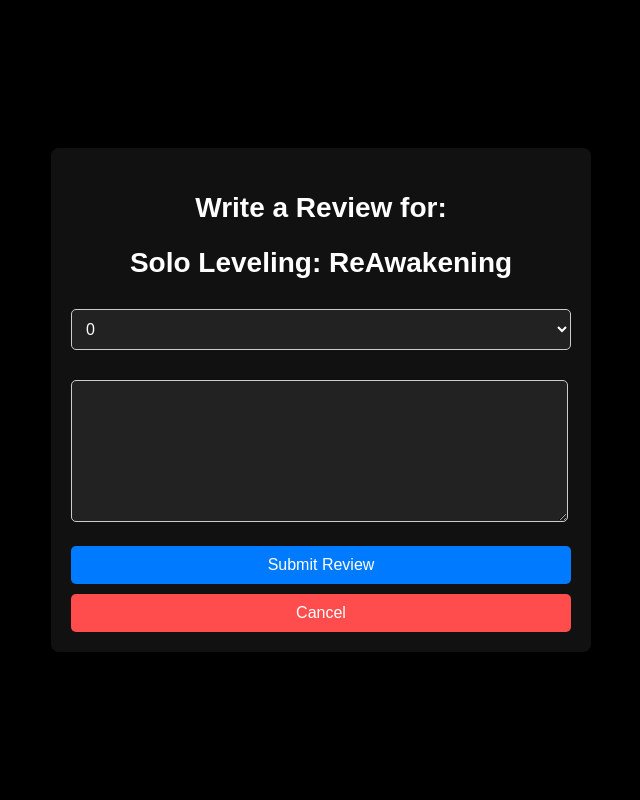
After one commit to HechYeo/CineAux, a Django app: page /movie/1/review/ in a window 1280 px wide. The commit adds this page. Shown: the whole page, without its empty margins (319-959 px from the left). Run offline with Django 5.2, Linux system fonts and the light colour scheme; a user stored in the database is signed in; data comes from the database, SQL or seed files in the repository; both versions use the stored data as it was after the commit.

Commit message:
Added Reviews to each Movie

```diff
--- a/cinema_project/users/admin.py
+++ b/cinema_project/users/admin.py
@@ -1,5 +1,5 @@
 from django.contrib import admin
-from .models import Movie, Showtime, User, Booking, Seat
+from .models import Movie, Showtime, User, Booking, Seat, Review
 # Register your models here.
 # Register your model with Django Admin
 admin.site.register(Movie)
@@ -7,3 +7,4 @@ admin.site.register(Showtime)
 admin.site.register(User)
 admin.site.register(Booking)
 admin.site.register(Seat)
+admin.site.register(Review)
--- a/cinema_project/users/forms.py
+++ b/cinema_project/users/forms.py
@@ -1,7 +1,7 @@
 from django import forms
 from django.contrib.auth import get_user_model
 from django.core.exceptions import ValidationError
-from .models import User, Profile, Movie
+from .models import User, Profile, Movie, Review
 from django.core.validators import RegexValidator
 
 User = get_user_model()
@@ -61,3 +61,12 @@ class EditProfileForm(forms.ModelForm):
     class Meta:
         model = User
         fields = ['first_name', 'last_name', 'email']
+
+class ReviewForm(forms.ModelForm):
+    RATING_CHOICES = [(i, str(i)) for i in range(6)]  # Rating choices from 0 to 5
+
+    rating = forms.ChoiceField(choices=RATING_CHOICES, widget=forms.Select, required=True)
+
+    class Meta:
+        model = Review
+        fields = ['rating', 'comment']
--- a/cinema_project/users/models.py
+++ b/cinema_project/users/models.py
@@ -1,6 +1,8 @@
 from django.db import models
 from django.contrib.auth.models import User
 from django.contrib.auth.models import AbstractUser
+from django.core.validators import MinValueValidator, MaxValueValidator
+
 
 
 class User(AbstractUser):
@@ -23,7 +25,13 @@ class Profile(models.Model):
     age = models.PositiveIntegerField()
 
     def __str__(self):
-        return f"{self.user.firstname} {self.user.lastname} - Profile"
+        return f"{self.user.first_name} {self.user.last_name} - Profile"
+
+class Genre(models.Model):
+    name = models.CharField(max_length=50, unique=True)
+
+    def __str__(self):
+        return self.name
 
 class Movie(models.Model):
     title = models.CharField(max_length=255)
@@ -31,7 +39,8 @@ class Movie(models.Model):
     release_date = models.DateField()
     duration = models.IntegerField()  # Duration in minutes
     poster = models.ImageField(upload_to='movie_poster/', blank=True, null=True)
-    age_rating = models.CharField(max_length=10)  # For FSK rating
+    age_rating = models.CharField(max_length=10)
+    genres = models.ManyToManyField(Genre, related_name="movies", blank=True)
 
     def __str__(self):
         return self.title
@@ -39,6 +48,10 @@ class Movie(models.Model):
 class Showtime(models.Model):
     movie = models.ForeignKey(Movie, on_delete=models.CASCADE, related_name='showtimes')
     time = models.TimeField(null=True)  # Store time as a time object
+
+    @property
+    def available_seats(self):
+        return Seat.objects.filter(showtime=self, is_taken=False).count()
 
     def __str__(self):
         return f"{self.movie.title} - {self.time}"
@@ -61,3 +74,13 @@ class Booking(models.Model):
 
     def __str__(self):
         return f"{self.user.email} - {self.showtime.movie.title} at {self.showtime.time}"
+
+class Review(models.Model):
+    user = models.ForeignKey(User, on_delete=models.CASCADE)
+    movie = models.ForeignKey(Movie, on_delete=models.CASCADE, related_name='reviews')
+    rating = models.IntegerField(default=1, validators=[MinValueValidator(1), MaxValueValidator(5)])  # 1 to 5 stars
+    comment = models.TextField()
+    created_at = models.DateTimeField(auto_now_add=True)
+
+    def __str__(self):
+        return f"{self.user.email} - {self.movie.title} ({self.rating}/5)"
--- /dev/null
+++ b/cinema_project/users/templates/users/add_review.html
@@ -0,0 +1,116 @@
+<!DOCTYPE html>
+<html lang="en">
+<head>
+    <meta charset="UTF-8">
+    <meta name="viewport" content="width=device-width, initial-scale=1.0">
+    <title>Add Review</title>
+    <style>
+        body {
+            font-family: Arial, sans-serif;
+            background-color: #000; /* Black background */
+            color: #fff; /* White text */
+            display: flex;
+            justify-content: center;
+            align-items: center;
+            height: 100vh;
+            margin: 0;
+        }
+
+        .review-container {
+            background-color: #111; /* Dark container background */
+            padding: 20px;
+            border-radius: 8px;
+            box-shadow: 0 4px 10px rgba(0, 0, 0, 0.1);
+            width: 100%;
+            max-width: 500px;
+            position: relative;
+        }
+
+        h2 {
+            text-align: center;
+            color: #fff; /* White text for headings */
+            font-size: 28px;
+            margin-bottom: 15px;
+        }
+
+        .form-group {
+            margin-bottom: 20px;
+        }
+
+        .form-group label {
+            font-size: 16px;
+            color: #ccc;
+        }
+
+        .form-group textarea,
+        .form-group select {
+            width: 100%;
+            padding: 10px;
+            font-size: 16px;
+            border: 1px solid #ccc;
+            border-radius: 5px;
+            background-color: #222;
+            color: #fff;
+            margin-top: 15px;
+        }
+
+        .form-group textarea {
+            height: 120px;
+            margin-top: 10px;
+            width: 95%;
+        }
+
+        .submit-btn,
+        .cancel-btn {
+            width: 100%;
+            padding: 10px;
+            font-size: 16px;
+            border: none;
+            border-radius: 5px;
+            cursor: pointer;
+        }
+
+        .submit-btn {
+            background-color: #007BFF; /* Blueish color */
+            color: white;
+        }
+
+        .submit-btn:hover {
+            background-color: #0056b3; /* Darker blue on hover */
+        }
+
+        .cancel-btn {
+            background-color: #FF4D4D; /* Red color */
+            color: white;
+            margin-top: 10px;
+        }
+
+        .cancel-btn:hover {
+            background-color: #cc0000; /* Darker red on hover */
+        }
+    </style>
+</head>
+<body>
+
+    <div class="review-container">
+        <h2>Write a Review for:</h2>
+        <h2>{{ movie.title }}</h2>
+
+        <form method="POST">
+            {% csrf_token %}
+            <div class="form-group">
+                {{ form.rating }}
+            </div>
+            <div class="form-group">
+                {{ form.comment }}
+            </div>
+            <button type="submit" class="submit-btn">Submit Review</button>
+            <!-- Cancel Button -->
+            <a href="{% url 'movie_showtimes' movie.id %}">
+                <button type="button" class="cancel-btn">Cancel</button>
+            </a>
+        </form>
+    </div>
+
+</body>
+</html>
--- a/cinema_project/users/templates/users/dashboard.html
+++ b/cinema_project/users/templates/users/dashboard.html
@@ -233,7 +233,7 @@
         </div>
 
         <div class="movie-list-container">
-            <h3>Movies for this month:</h3>
+            <h3>Top Movies this month:</h3>
             <ul class="movie-list">
                 {% for movie in movies %}
                     <li class="movie-item">
--- a/cinema_project/users/urls.py
+++ b/cinema_project/users/urls.py
@@ -1,5 +1,4 @@
 from django.urls import path
-from django.contrib.auth.views import LogoutView
 from . import views
 from django.conf import settings
 from django.conf.urls.static import static
@@ -21,5 +20,6 @@ urlpatterns = [
     path('booked_seats/', views.booked_seats, name='booked_seats'),
     path('cancel_booking/<int:booking_id>/<str:seat_number>/', views.cancel_booking, name='cancel_booking'),
     path('transfer_seat/<int:booking_id>/<str:seat_number>/', views.transfer_seat, name='transfer_seat'),
+    path('movie/<int:movie_id>/review/', views.add_review, name='add_review'),
 
 ] + static(settings.MEDIA_URL, document_root=settings.MEDIA_ROOT)
--- a/cinema_project/users/views.py
+++ b/cinema_project/users/views.py
@@ -4,13 +4,11 @@ from .forms import UserRegistrationForm
 from django.contrib.auth import logout
 from django.shortcuts import render, redirect, get_object_or_404
 from django.contrib import messages
-from .models import Movie, Showtime
-from .forms import MovieForm
+from .models import Movie, Showtime, Seat, Booking, User
+from .forms import UserRegistrationForm, ReviewForm, EditProfileForm
 from django.contrib.auth.decorators import login_required
-from .forms import EditProfileForm
 from django.contrib.auth.views import PasswordChangeView
 from django.urls import reverse_lazy
-from .models import Movie, Showtime, Seat, Booking, User
 from django.http import HttpResponse
 from django.http import Http404
 
@@ -80,7 +78,10 @@ def movie_list(request):
 def movie_showtimes(request, movie_id):
     movie = get_object_or_404(Movie, id=movie_id)
     showtimes = Showtime.objects.filter(movie=movie)
-    return render(request, 'users/movie_showtimes.html', {'movie': movie, 'showtimes': showtimes})
+    reviews = movie.reviews.all()
+    max_rating = 5
+    return render(request, 'users/movie_showtimes.html', {'movie': movie, 'showtimes': showtimes, 'reviews': reviews})
+
 
 @login_required
 def profile(request):
@@ -347,3 +348,25 @@ def transfer_seat(request, booking_id, seat_number):
         return redirect('booked_seats')
 
     return redirect('booked_seats')
+
+
+@login_required
+def add_review(request, movie_id):
+    movie = get_object_or_404(Movie, id=movie_id)
+
+    if request.method == 'POST':
+        form = ReviewForm(request.POST)
+        if form.is_valid():
+            review = form.save(commit=False)
+            review.user = request.user
+            review.movie = movie
+            review.save()
+            messages.success(request, "Review added successfully!")
+            return redirect('movie_showtimes', movie_id=movie.id)
+        else:
+            messages.error(request, "There was an error with your review.")
+
+    else:
+        form = ReviewForm()
+
+    return render(request, 'users/add_review.html', {'form': form, 'movie': movie})
```
Also changed, not shown: cinema_project/users/templates/users/movie_showtimes.html (+91 -2 lines), cinema_project/db.sqlite3, cinema_project/users/migrations/0014_genre_movie_genres_review.py (added), cinema_project/users/migrations/0015_alter_review_rating.py (added).
